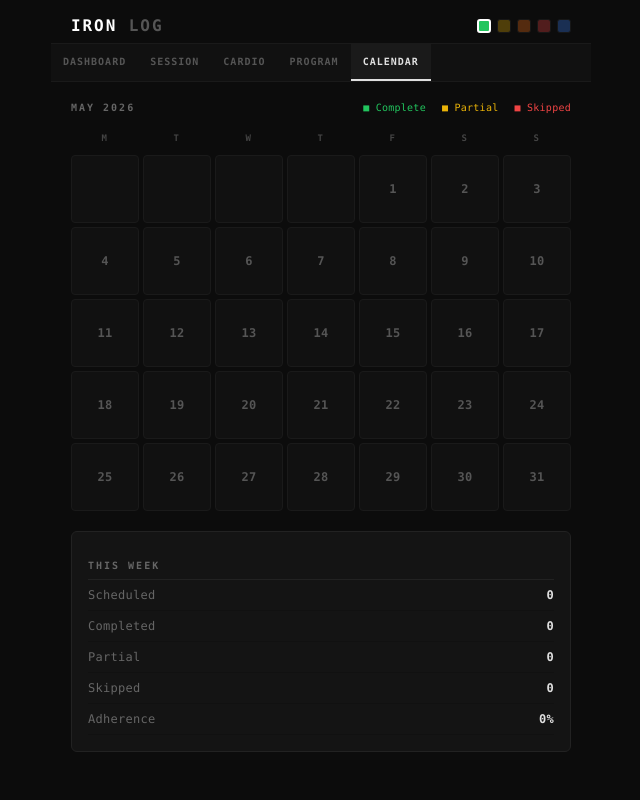
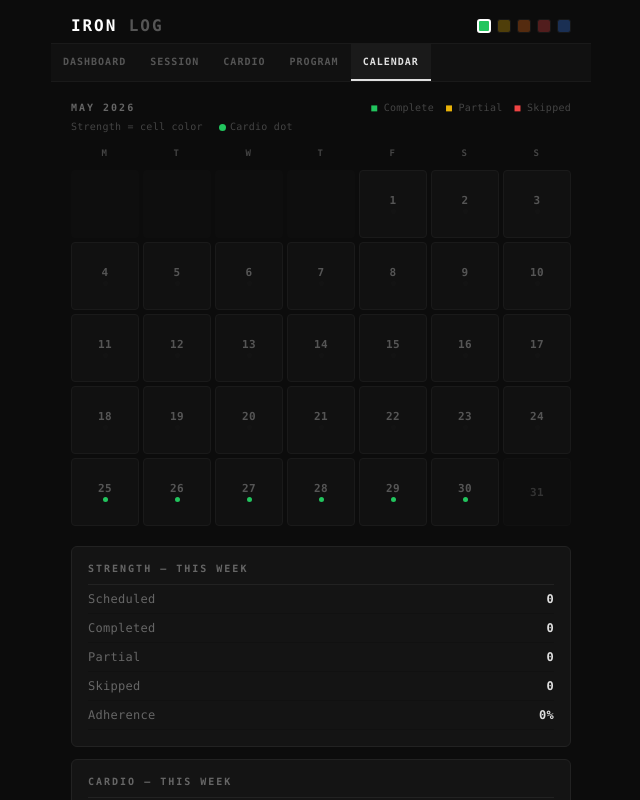
Before and after one commit to blairdom/iron-log, a React (Vite) app: page / in a window 1280 px wide. Both pictures are taken after a click on the button "CALENDAR". Shown: the top 800 px of the page, without its empty margins (319-959 px from the left). Built offline with nearby package versions, Linux system fonts and the light colour scheme.

Commit message:
Calendar: show both strength and cardio tracks

```diff
--- a/src/views/CalendarView.tsx
+++ b/src/views/CalendarView.tsx
@@ -1,82 +1,93 @@
 import { useApp } from "../store/AppStore";
 import { FONT, screen, card } from "../components/theme";
-import type { SessionRecord } from "../engine/types";
 
 function getDaysInMonth(year: number, month: number): number {
   return new Date(year, month + 1, 0).getDate();
 }
 
 function getFirstDayOfMonth(year: number, month: number): number {
-  // Returns 0=Sun, shift to Mon-based: Mon=0
   const day = new Date(year, month, 1).getDay();
   return (day + 6) % 7; // Mon=0, Sun=6
 }
 
+const STATUS_COLORS = {
+  complete: { bg: "rgba(34,197,94,0.2)",  border: "#1a3a1a", color: "#22c55e" },
+  partial:  { bg: "rgba(234,179,8,0.15)", border: "#3a3210", color: "#eab308" },
+  skipped:  { bg: "rgba(239,68,68,0.15)", border: "#3a1010", color: "#ef4444" },
+  none:     { bg: "#111",                 border: "#1a1a1a", color: "#555"    },
+  future:   { bg: "#0e0e0e",              border: "#111",    color: "#333"    },
+};
+
+const CARDIO_DOT_COLORS: Record<string, string> = {
+  complete: "#22c55e",
+  skipped:  "#ef4444",
+  none:     "#1a1a1a",
+};
+
 export default function CalendarView() {
   const { state } = useApp();
-  const { sessions, adherenceRecords, today } = state;
+  const { sessions, cardioSessions, today } = state;
 
-  const now = new Date(today);
+  const now = new Date(today + "T12:00:00");
   const year = now.getFullYear();
   const month = now.getMonth();
-
   const daysInMonth = getDaysInMonth(year, month);
   const firstDay = getFirstDayOfMonth(year, month);
+  const monthLabel = now.toLocaleString("default", { month: "long", year: "numeric" }).toUpperCase();
 
   const headers = ["M", "T", "W", "T", "F", "S", "S"];
-  const monthLabel = now.toLocaleString("default", { month: "long", year: "numeric" }).toUpperCase();
 
-  function getStatusForDay(day: number): string | null {
-    const dateStr = `${year}-${String(month + 1).padStart(2, "0")}-${String(day).padStart(2, "0")}`;
-    const session = sessions.find(s => s.date === dateStr);
-    if (!session) return null;
-    return session.status;
+  function dateStr(day: number): string {
+    return `${year}-${String(month + 1).padStart(2, "0")}-${String(day).padStart(2, "0")}`;
   }
 
-  function calDayStyle(status: string | null): React.CSSProperties {
-    const colors: Record<string, { bg: string; border: string; color: string }> = {
-      complete: { bg: "rgba(34,197,94,0.2)", border: "#1a3a1a", color: "#22c55e" },
-      partial: { bg: "rgba(234,179,8,0.15)", border: "#3a3210", color: "#eab308" },
-      skipped: { bg: "rgba(239,68,68,0.15)", border: "#3a1010", color: "#ef4444" },
-      not_started: { bg: "#111", border: "#1a1a1a", color: "#444" },
-    };
-    const c = colors[status ?? ""] ?? { bg: "#111", border: "#1a1a1a", color: "#555" };
-    return {
-      aspectRatio: "1",
-      display: "flex",
-      alignItems: "center",
-      justifyContent: "center",
-      background: c.bg,
-      border: `1px solid ${c.border}`,
-      borderRadius: 4,
-      color: c.color,
-      fontSize: 12,
-      fontWeight: 600,
-      fontFamily: FONT,
-    };
+  function getStrengthStatus(day: number): keyof typeof STATUS_COLORS {
+    const d = dateStr(day);
+    if (d > today) return "future";
+    const s = sessions.find(s => s.date === d);
+    if (!s) return "none";
+    if (s.status === "complete") return "complete";
+    if (s.status === "partial") return "partial";
+    if (s.status === "skipped") return "skipped";
+    return "none";
   }
 
-  // Weekly summary for the current week
-  const weekSessions = sessions.filter(s => {
-    const d = new Date(s.date);
-    const weekStart = new Date(now);
-    weekStart.setDate(now.getDate() - ((now.getDay() + 6) % 7)); // Monday
-    weekStart.setHours(0, 0, 0, 0);
-    return d >= weekStart && d <= now;
-  });
+  function getCardioStatus(day: number): "complete" | "skipped" | "none" {
+    const d = dateStr(day);
+    if (d > today) return "none";
+    const s = cardioSessions.find(s => s.date === d);
+    if (!s) return "none";
+    if (s.status === "complete") return "complete";
+    if (s.status === "skipped") return "skipped";
+    return "none";
+  }
 
-  const scheduled = adherenceRecords.filter(r => {
-    const d = new Date(r.date);
-    const weekStart = new Date(now);
-    weekStart.setDate(now.getDate() - ((now.getDay() + 6) % 7));
-    weekStart.setHours(0, 0, 0, 0);
-    return d >= weekStart && d <= now && r.scheduled;
-  }).length;
+  // Weekly summary for current week (Mon–today)
+  const weekStart = new Date(now);
+  weekStart.setDate(now.getDate() - ((now.getDay() + 6) % 7));
+  weekStart.setHours(0, 0, 0, 0);
+  const weekStartStr = weekStart.toISOString().split("T")[0];
 
-  const completed = weekSessions.filter(s => s.status === "complete").length;
-  const partial = weekSessions.filter(s => s.status === "partial").length;
-  const skipped = weekSessions.filter(s => s.status === "skipped").length;
-  const adherence = scheduled > 0 ? Math.round(((completed * 1.0 + partial * 0.5) / scheduled) * 100) : 0;
+  const weekSessions = sessions.filter(s => s.date >= weekStartStr && s.date <= today);
+  const weekCardio = cardioSessions.filter(s => s.date >= weekStartStr && s.date <= today);
+
+  const strengthScheduled = weekSessions.filter(s =>
+    ["mon","tue","wed","thu","fri"].includes(s.dayKey)
+  ).length;
+  const strengthCompleted = weekSessions.filter(s => s.status === "complete").length;
+  const strengthPartial   = weekSessions.filter(s => s.status === "partial").length;
+  const strengthSkipped   = weekSessions.filter(s => s.status === "skipped").length;
+  const strengthAdherence = strengthScheduled > 0
+    ? Math.round(((strengthCompleted * 1.0 + strengthPartial * 0.5) / strengthScheduled) * 100)
+    : 0;
+
+  const cardioDone    = weekCardio.filter(s => s.status === "complete").length;
+  const cardioMissed  = weekCardio.filter(s => s.status === "skipped").length;
+  // Days elapsed this week so far
+  const daysElapsed = Math.min(7, Math.ceil((now.getTime() - weekStart.getTime()) / 86400000) + 1);
+  const cardioAdherence = daysElapsed > 0
+    ? Math.round((cardioDone / daysElapsed) * 100)
+    : 0;
 
   const cells: (number | null)[] = [
     ...Array(firstDay).fill(null),
@@ -86,44 +97,107 @@ export default function CalendarView() {
   return (
     <div style={screen(null)}>
       {/* Header */}
-      <div style={{ display: "flex", justifyContent: "space-between", alignItems: "center" }}>
+      <div style={{ display: "flex", justifyContent: "space-between", alignItems: "center", flexWrap: "wrap", gap: 8 }}>
         <div style={{ fontSize: 10, fontWeight: 700, letterSpacing: "0.2em", color: "#666", textTransform: "uppercase", fontFamily: FONT }}>
           {monthLabel}
         </div>
-        <div style={{ display: "flex", gap: 16, fontSize: 10, color: "#444", fontFamily: FONT }}>
-          <span style={{ color: "#22c55e" }}>■ Complete</span>
-          <span style={{ color: "#eab308" }}>■ Partial</span>
-          <span style={{ color: "#ef4444" }}>■ Skipped</span>
+        <div style={{ display: "flex", gap: 12, fontSize: 10, color: "#444", fontFamily: FONT }}>
+          <span><span style={{ color: "#22c55e" }}>■</span> Complete</span>
+          <span><span style={{ color: "#eab308" }}>■</span> Partial</span>
+          <span><span style={{ color: "#ef4444" }}>■</span> Skipped</span>
         </div>
       </div>
 
+      {/* Legend for dots */}
+      <div style={{ display: "flex", gap: 16, marginTop: 8, fontSize: 10, color: "#444", fontFamily: FONT }}>
+        <span>Strength = cell color</span>
+        <span>
+          <span style={{ display: "inline-block", width: 7, height: 7, borderRadius: "50%", background: "#22c55e", verticalAlign: "middle", marginRight: 4 }} />
+          Cardio dot
+        </span>
+      </div>
+
       {/* Calendar Grid */}
-      <div style={{ display: "grid", gridTemplateColumns: "repeat(7, 1fr)", gap: 4, marginTop: 16 }}>
+      <div style={{ display: "grid", gridTemplateColumns: "repeat(7, 1fr)", gap: 4, marginTop: 12 }}>
         {headers.map((h, i) => (
           <div key={i} style={{ fontSize: 9, fontWeight: 700, color: "#444", textAlign: "center", padding: "4px 0 8px", letterSpacing: "0.15em", textTransform: "uppercase", fontFamily: FONT }}>
             {h}
           </div>
         ))}
-        {cells.map((day, i) => (
-          <div key={i} style={calDayStyle(day ? getStatusForDay(day) : null)}>
-            {day ?? ""}
+        {cells.map((day, i) => {
+          if (!day) {
+            return <div key={i} style={{ aspectRatio: "1", background: "#0e0e0e", borderRadius: 4 }} />;
+          }
+          const sc = STATUS_COLORS[getStrengthStatus(day)];
+          const cardioStatus = getCardioStatus(day);
+          const dotColor = CARDIO_DOT_COLORS[cardioStatus];
+          const isFuture = dateStr(day) > today;
+
+          return (
+            <div
+              key={i}
+              style={{
+                aspectRatio: "1",
+                display: "flex",
+                flexDirection: "column",
+                alignItems: "center",
+                justifyContent: "center",
+                gap: 3,
+                background: sc.bg,
+                border: `1px solid ${sc.border}`,
+                borderRadius: 4,
+                position: "relative",
+              }}
+            >
+              <span style={{ color: sc.color, fontSize: 11, fontWeight: 600, fontFamily: FONT, lineHeight: 1 }}>
+                {day}
+              </span>
+              {/* Cardio dot — only show for past/today */}
+              {!isFuture && (
+                <div style={{
+                  width: 5,
+                  height: 5,
+                  borderRadius: "50%",
+                  background: dotColor,
+                  opacity: cardioStatus === "none" ? 0.3 : 1,
+                }} />
+              )}
+            </div>
+          );
+        })}
+      </div>
+
+      {/* Strength Weekly Summary */}
+      <div style={{ ...card, marginTop: 20 }}>
+        <div style={{ fontSize: 10, fontWeight: 700, letterSpacing: "0.2em", textTransform: "uppercase", color: "#666", padding: "0 0 10px", borderBottom: "1px solid #222", fontFamily: FONT }}>
+          Strength — This Week
+        </div>
+        {[
+          { label: "Scheduled",  value: String(strengthScheduled),   highlight: false },
+          { label: "Completed",  value: String(strengthCompleted),   highlight: false },
+          { label: "Partial",    value: String(strengthPartial),     highlight: false },
+          { label: "Skipped",    value: String(strengthSkipped),     highlight: strengthSkipped > 0 },
+          { label: "Adherence",  value: `${strengthAdherence}%`,     highlight: false },
+        ].map(row => (
+          <div key={row.label} style={{ display: "flex", justifyContent: "space-between", padding: "7px 0", borderBottom: "1px solid #111", fontSize: 12, fontFamily: FONT }}>
+            <span style={{ color: "#666" }}>{row.label}</span>
+            <span style={{ color: row.highlight ? "#ef4444" : "#e0e0e0", fontWeight: 600 }}>{row.value}</span>
           </div>
         ))}
       </div>
 
-      {/* Weekly Summary */}
-      <div style={{ ...card, marginTop: 20 }}>
-        <div style={{ background: "#141414", fontSize: 10, fontWeight: 700, letterSpacing: "0.2em", textTransform: "uppercase", color: "#666", padding: "12px 0 8px", borderBottom: "1px solid #222", fontFamily: FONT }}>
-          This Week
+      {/* Cardio Weekly Summary */}
+      <div style={{ ...card, marginTop: 12, marginBottom: 32 }}>
+        <div style={{ fontSize: 10, fontWeight: 700, letterSpacing: "0.2em", textTransform: "uppercase", color: "#666", padding: "0 0 10px", borderBottom: "1px solid #222", fontFamily: FONT }}>
+          Cardio — This Week
         </div>
         {[
-          { label: "Scheduled", value: String(scheduled), highlight: false },
-          { label: "Completed", value: String(completed), highlight: false },
-          { label: "Partial", value: String(partial), highlight: false },
-          { label: "Skipped", value: String(skipped), highlight: skipped > 0 },
-          { label: "Adherence", value: `${adherence}%`, highlight: false },
+          { label: "Days completed", value: String(cardioDone),       highlight: false },
+          { label: "Days missed",    value: String(cardioMissed),     highlight: cardioMissed > 0 },
+          { label: "Days elapsed",   value: String(daysElapsed),      highlight: false },
+          { label: "Adherence",      value: `${cardioAdherence}%`,   highlight: false },
         ].map(row => (
-          <div key={row.label} style={{ display: "flex", justifyContent: "space-between", padding: "8px 0", borderBottom: "1px solid #111", fontSize: 12, fontFamily: FONT }}>
+          <div key={row.label} style={{ display: "flex", justifyContent: "space-between", padding: "7px 0", borderBottom: "1px solid #111", fontSize: 12, fontFamily: FONT }}>
             <span style={{ color: "#666" }}>{row.label}</span>
             <span style={{ color: row.highlight ? "#ef4444" : "#e0e0e0", fontWeight: 600 }}>{row.value}</span>
           </div>
@@ -132,5 +206,3 @@ export default function CalendarView() {
     </div>
   );
 }
-
-import type React from "react";
```
